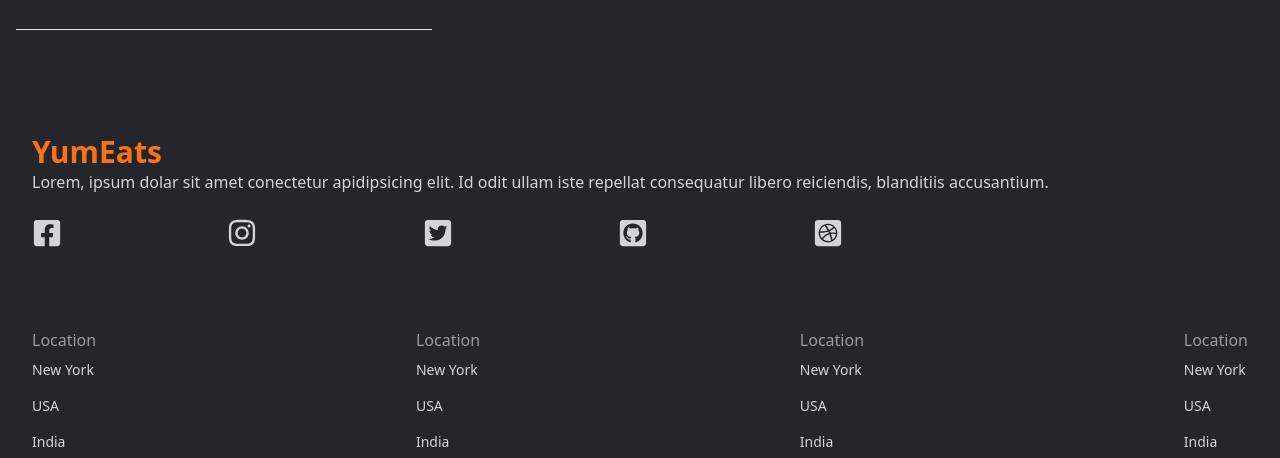
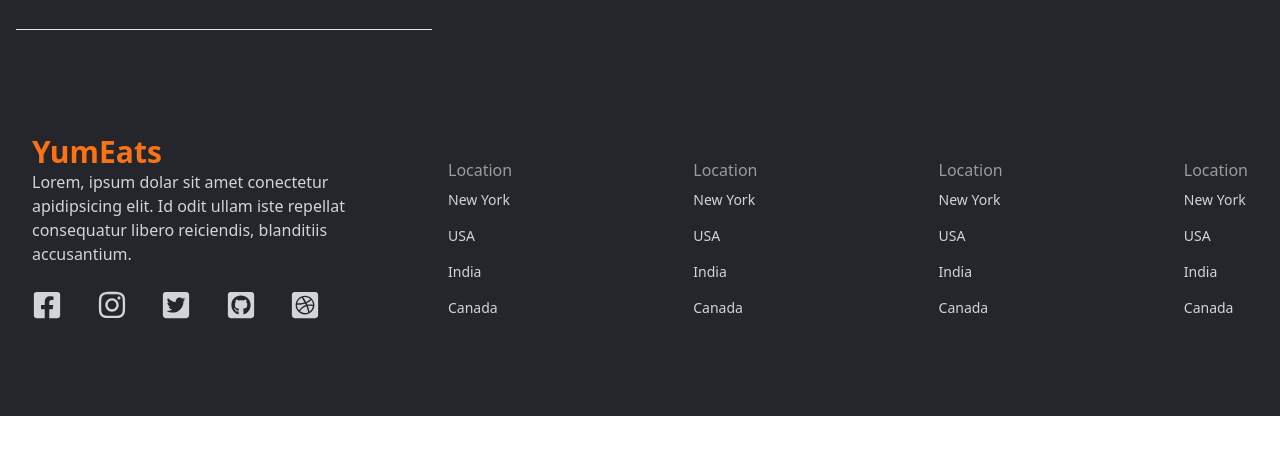
Before and after one commit to katie-franklin23/react-recipes, a React (Create React App) app: page / in a window 1280 px wide. Shown: the part 6115-6573 px from the top of the page. After the commit the page ends 6531 px from the top, so only its background shows below. Built offline with nearby package versions, Linux system fonts and the light colour scheme.

Commit message:
add dash

```diff
--- a/src/components/Footer.js
+++ b/src/components/Footer.js
@@ -10,7 +10,7 @@
 const Footer = () => {
   return (
     <div className="max-w-[1520px] m-auto px-4 py-2 bg-[#24262b]">
-      <div className="py-16 px-4 grid lg:grid-cols3 gap-8 text-gray-300">
+      <div className="py-16 px-4 grid lg:grid-cols-3 gap-8 text-gray-300">
         <div>
           <h1 className="w-full text-3xl font-bold text-orange-500">YumEats</h1>
           <p>
```
